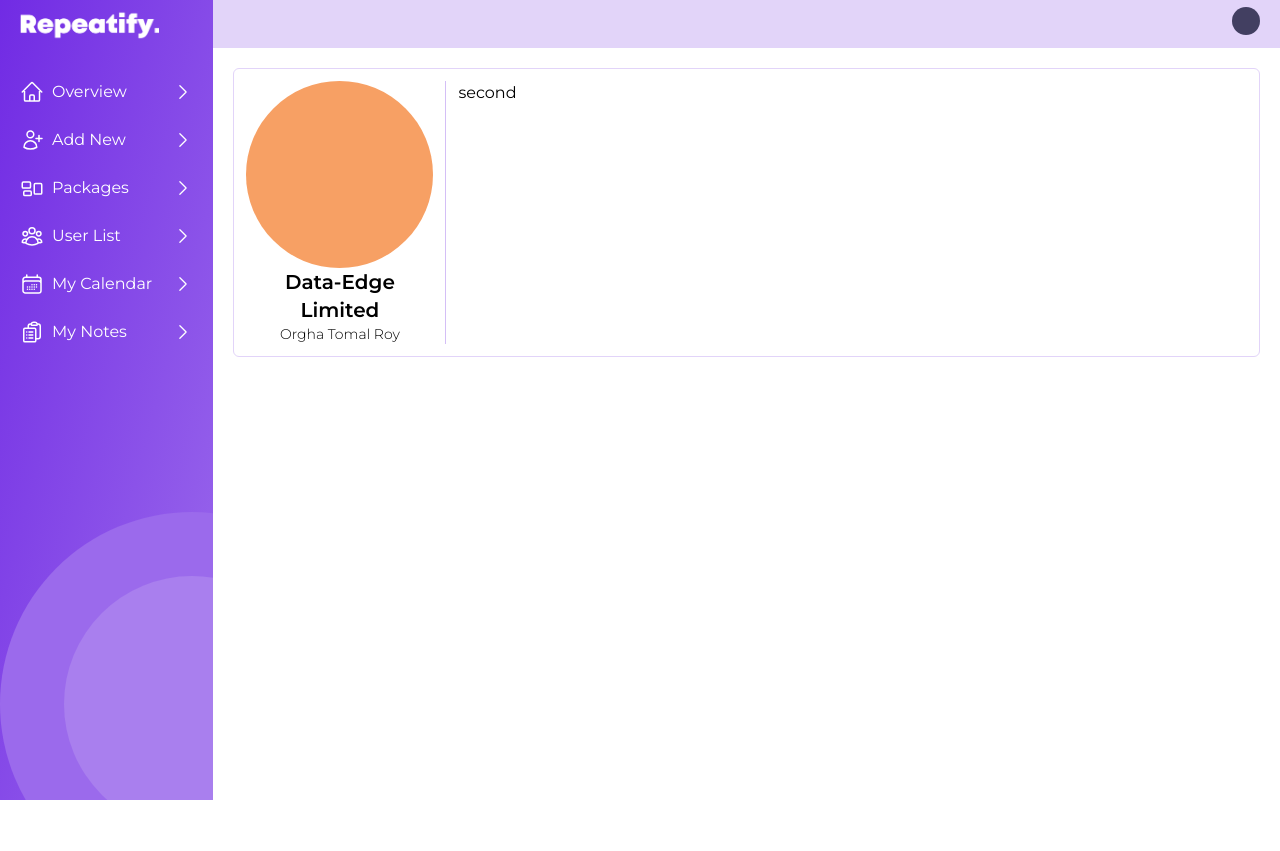
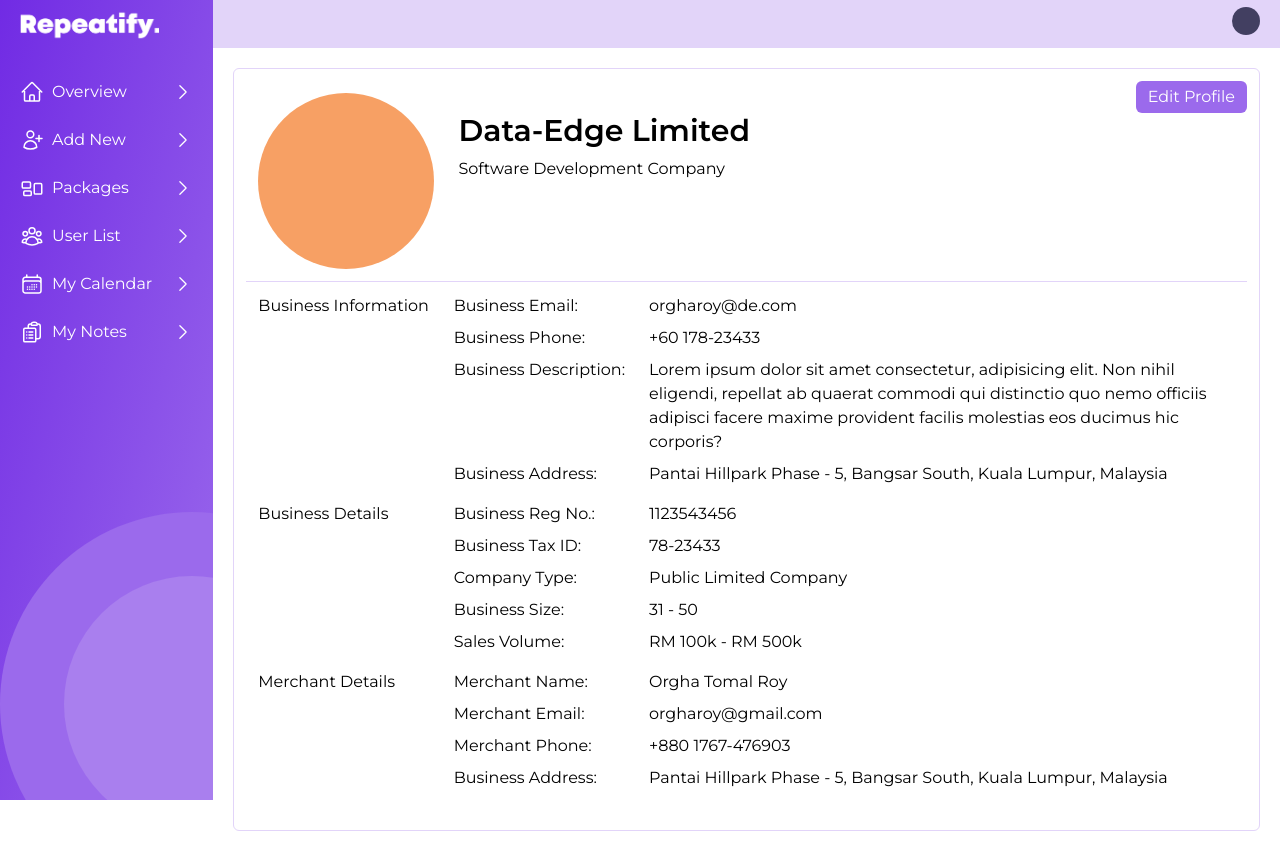
Before and after one commit to orgharoy/saas-bros_employee, a React (Create React App) app: page /user/64664046b238dcaebd1875d7 in a window 1280 px wide. Before the commit the page ends 800 px from the top, so only its background shows below. Built offline with nearby package versions, Linux system fonts and the light colour scheme; no server answers.

Commit message:
admin profile

```diff
--- a/src/pages/User.js
+++ b/src/pages/User.js
@@ -22,15 +22,86 @@ const User = () => {
   }, [userId]);
 
   return (
-    <div className="border border-purple-9 rounded-md md:grid grid-cols-5 p-3">
-      <div className="col-span-1 border-e border-purple-8 flex flex-col items-center text-center pr-3">
-        <div className="w-full aspect-square bg-orange-4 rounded-full"></div>
-        <h1 className="text-xl font-semibold">Data-Edge Limited</h1>
-        <p className="text-sm font-light">Orgha Tomal Roy</p>
+    <div className="p-3 border border-purple-9 rounded-md">
+      <div className="md:grid md:grid-cols-5 border-b border-purple-9 relative">
+        <div className="col-span-1 p-3">
+          <div className="w-full aspect-square bg-orange-4 rounded-full"></div>
+        </div>
+        <div className="col-span-4 p-3">
+          <h1 className="text-3xl font-semibold mt-5" >Data-Edge Limited</h1>
+          <p className="text-md font-normal py-2 w-full">Software Development Company</p>
+        </div>
+
+        <button className="bg-purple-4 text-white absolute top-0 right-0 py-1 px-3 rounded-md">Edit Profile</button>
 
       </div>
-      <div className="col-span-3 pl-3">
-        <h1>second</h1>
+
+
+      <div className="md:grid md:grid-cols-5 p-3">
+
+        <div className="col-span-1">
+          <h1>Business Information</h1>
+        </div>
+
+        <div className="col-span-4 md:grid md:grid-cols-4 mb-2">
+
+          <h1 className="col-span-1 mb-2">Business Email:</h1>
+          <p className="col-span-3 mb-2">orgharoy@de.com</p>
+
+          <h1 className="col-span-1 mb-2">Business Phone:</h1>
+          <p className="col-span-3 mb-2">+60 178-23433</p>
+
+          <h1 className="col-span-1 mb-2">Business Description:</h1>
+          <p className="col-span-3 mb-2">Lorem ipsum dolor sit amet consectetur, adipisicing elit. Non nihil eligendi, repellat ab quaerat commodi qui distinctio quo nemo officiis adipisci facere maxime provident facilis molestias eos ducimus hic corporis?</p>
+
+          <h1 className="col-span-1 mb-2">Business Address:</h1>
+          <p className="col-span-3 mb-2">Pantai Hillpark Phase - 5, Bangsar South, Kuala Lumpur, Malaysia</p>
+
+        </div>
+
+        <div className="col-span-1">
+          <h1>Business Details</h1>
+        </div>
+
+        <div className="col-span-4 md:grid md:grid-cols-4 mb-2">
+
+          <h1 className="col-span-1 mb-2">Business Reg No.:</h1>
+          <p className="col-span-3 mb-2">1123543456</p>
+
+          <h1 className="col-span-1 mb-2">Business Tax ID:</h1>
+          <p className="col-span-3 mb-2">78-23433</p>
+
+          <h1 className="col-span-1 mb-2">Company Type:</h1>
+          <p className="col-span-3 mb-2">Public Limited Company</p>
+
+          <h1 className="col-span-1 mb-2">Business Size:</h1>
+          <p className="col-span-3 mb-2">31 - 50</p>
+
+          <h1 className="col-span-1 mb-2">Sales Volume:</h1>
+          <p className="col-span-3 mb-2">RM 100k - RM 500k</p>
+
+        </div>
+
+        <div className="col-span-1">
+          <h1>Merchant Details</h1>
+        </div>
+
+        <div className="col-span-4 md:grid md:grid-cols-4 mb-2">
+
+          <h1 className="col-span-1 mb-2">Merchant Name:</h1>
+          <p className="col-span-3 mb-2">Orgha Tomal Roy</p>
+
+          <h1 className="col-span-1 mb-2">Merchant Email:</h1>
+          <p className="col-span-3 mb-2">orgharoy@gmail.com</p>
+
+          <h1 className="col-span-1 mb-2">Merchant Phone:</h1>
+          <p className="col-span-3 mb-2">+880 1767-476903</p>
+
+          <h1 className="col-span-1 mb-2">Business Address:</h1>
+          <p className="col-span-3 mb-2">Pantai Hillpark Phase - 5, Bangsar South, Kuala Lumpur, Malaysia</p>
+
+        </div>
+
       </div>
     </div>
   )
```
